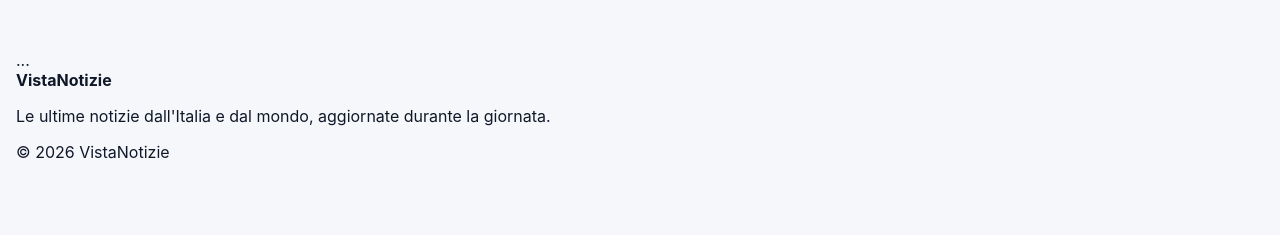
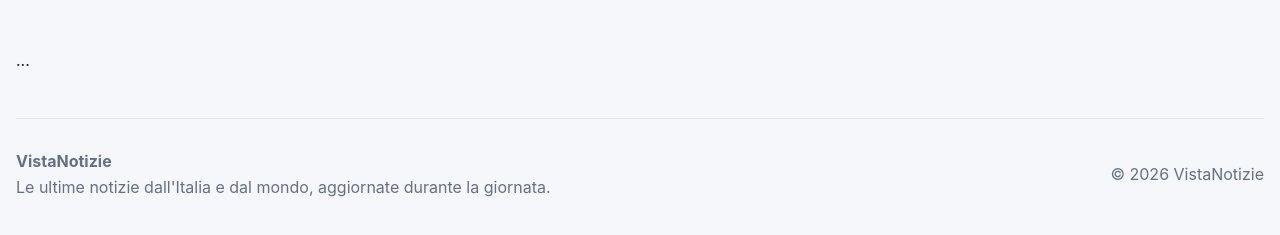
Before and after one commit to vistanotizie/vistanotizie, a Next.js app: page / in a window 1280 px wide. Shown: the part 2703-2938 px from the top of the page. Built offline with nearby package versions, Linux system fonts and the light colour scheme; no server answers.

Commit message:
Update globals.css

```diff
--- a/app/globals.css
+++ b/app/globals.css
@@ -360,3 +360,17 @@
   color: var(--primary);
   background: rgba(37, 99, 235, 0.08);
 }
+
+.site-footer {
+  margin-top: 48px;
+  padding: 32px 0;
+  border-top: 1px solid var(--border);
+  display: flex;
+  justify-content: space-between;
+  align-items: center;
+  color: var(--muted);
+}
+
+.site-footer p {
+  margin: 6px 0 0;
+}
```
